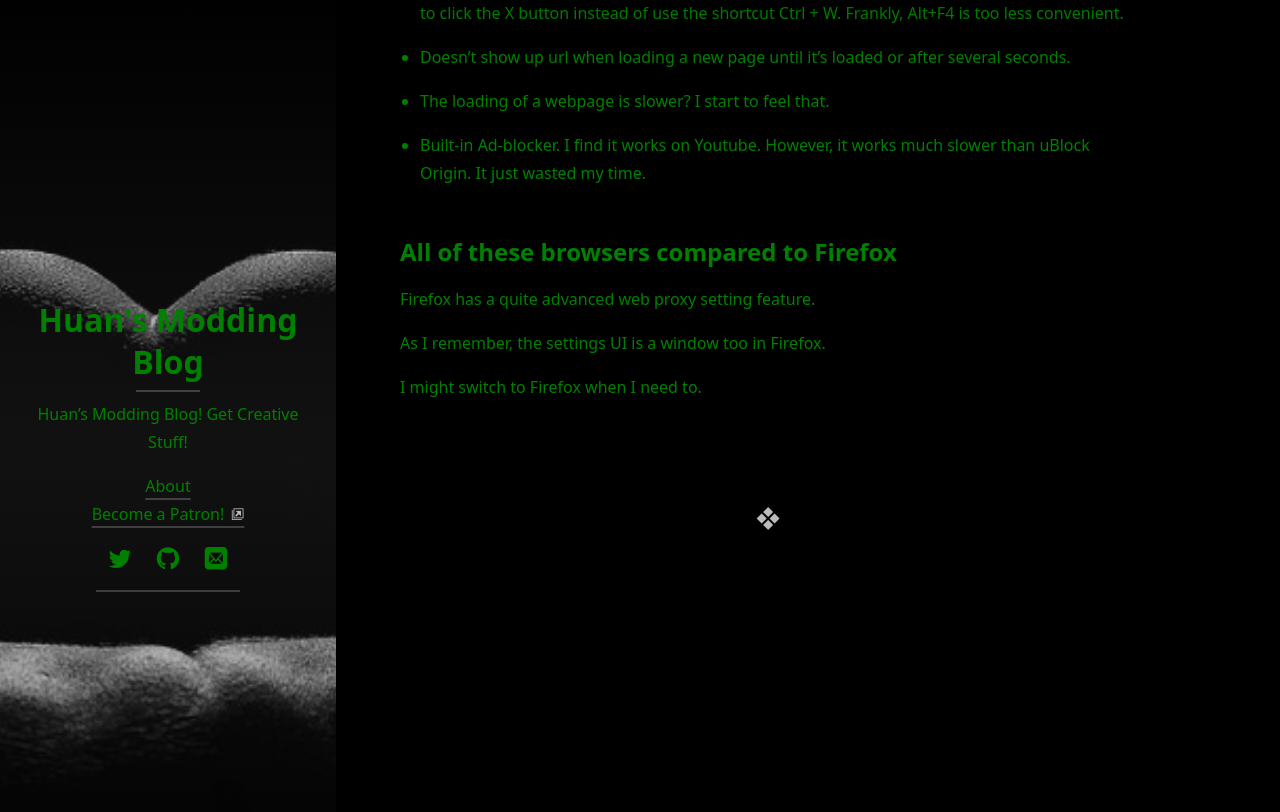
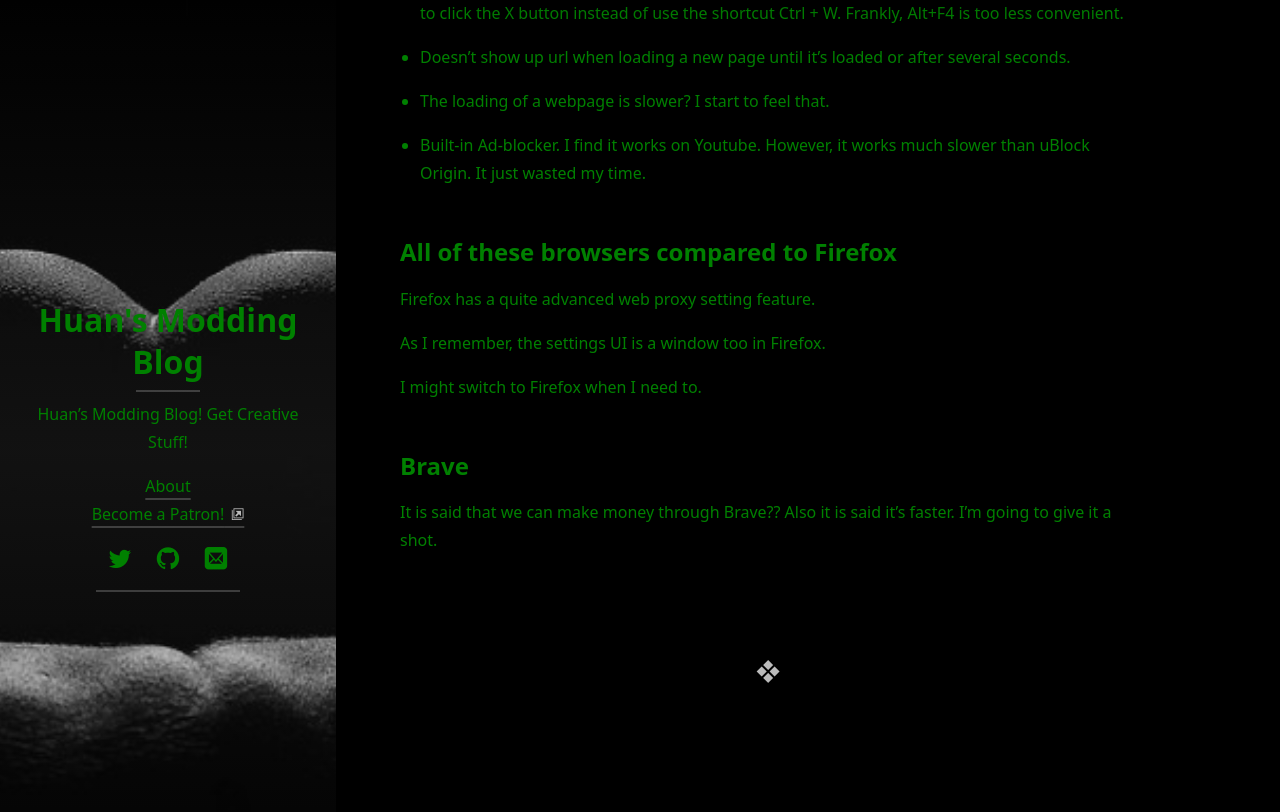
Before and after one commit to huanrenfeng/huanrenfeng.github.io, a Jekyll site: the page built from _posts/2020-11-19-switch-from-chrome-to-edge-to-vivaldi.md, in a window 1280 px wide and 900 px high, scrolled down 1968 px. Shown: the top 812 px of the window. Built offline with Jekyll 4.4.1, drawn with Linux system fonts in a browser that asks for light colours; cached includes are drawn as plain includes; nearby versions of some CDN libraries; some web fonts are replaced; our own code applies the rules of GitHub Pages for plain Markdown files; library files that are not in the unit come from our copies; before the commit the page ends 2715 px from its top, so only the background shows below that.

Commit message:
Update 2020-11-19-switch-from-chrome-to-edge-to-vivaldi.md

```diff
--- a/_posts/2020-11-19-switch-from-chrome-to-edge-to-vivaldi.md
+++ b/_posts/2020-11-19-switch-from-chrome-to-edge-to-vivaldi.md
@@ -71,3 +71,7 @@
 As I remember, the settings UI is a window too in Firefox.
 
 I might switch to Firefox when I need to.
+
+## Brave
+
+It is said that we can make money through Brave?? Also it is said it's faster. I'm going to give it a shot.
```
